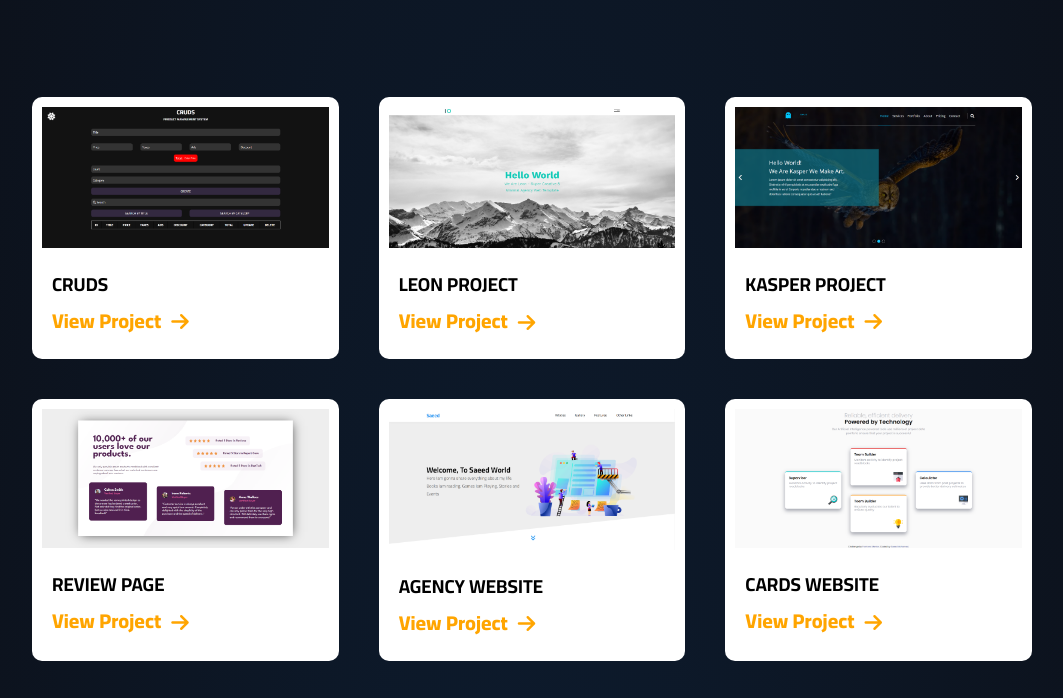
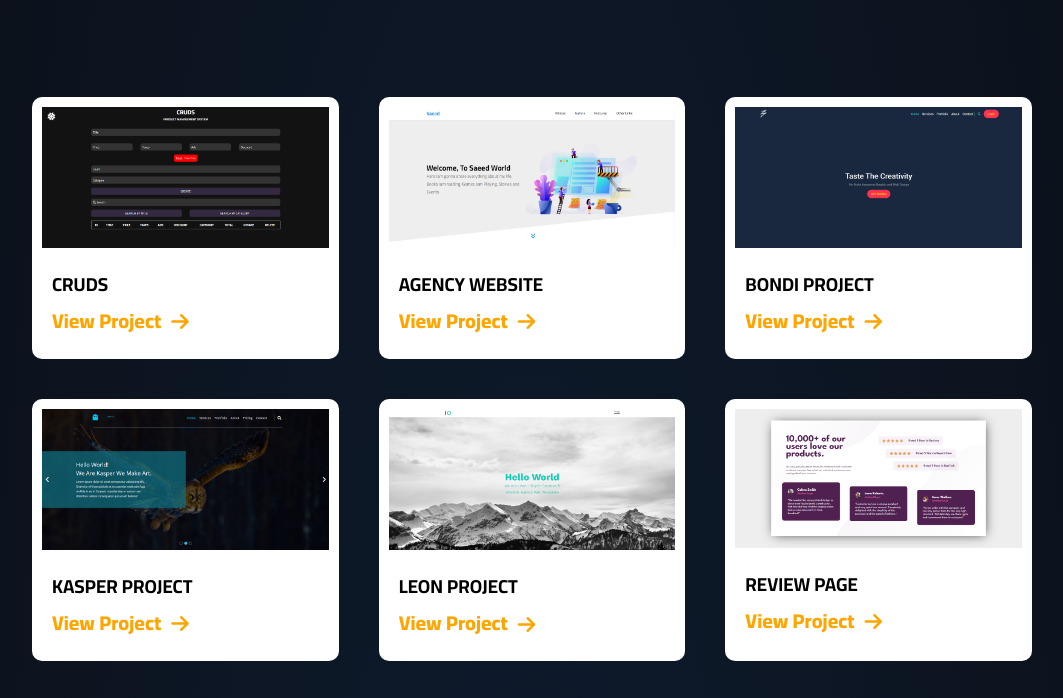
Before and after one commit to saeed-m-elsayed/my-portfolio, a plain HTML site: page index.html in a window 1280 px wide. Shown: the part 1595-2293 px from the top of the page, without its empty margins (108-1171 px from the left). Drawn offline with Linux system fonts and the light colour scheme.

Commit message:
add new project

```diff
--- a/index.html
+++ b/index.html
@@ -87,10 +87,19 @@
                     </div>
                 </div>
                 <div class="box">
-                    <img src="images/p-2.png" alt="img">
+                    <img src="images/p-5.png" alt="img">
                     <div class="text">
-                        <h3>LEON PROJECT</h3>
-                       <a href="https://saeed-m-elsayed.github.io/first-project/" target="_blank">
+                        <h3>AGENCY WEBSITE</h3>
+                        <a href="https://saeed-m-elsayed.github.io/html-css-fourth-project/" target="_blank">
+                            <p>View Project <i class="fa-solid fa-arrow-right"></i></p>
+                        </a>
+                    </div>
+                </div>
+                <div class="box">
+                    <img src="images/bondi.png" alt="img">
+                    <div class="text">
+                        <h3>BONDI PROJECT</h3>
+                       <a href="https://saeed-m-elsayed.github.io/bootstrap-bondi01/" target="_blank">
                             <p>View Project <i class="fa-solid fa-arrow-right"></i></p>
                         </a>
                     </div>
@@ -105,19 +114,19 @@
                     </div>
                 </div>
                 <div class="box">
-                    <img src="images/p-4.png" alt="img">
+                    <img src="images/p-2.png" alt="img">
                     <div class="text">
-                        <h3>REVIEW PAGE</h3>
-                       <a href="https://saeed-m-elsayed.github.io/third-project/" target="_blank">
+                        <h3>LEON PROJECT</h3>
+                       <a href="https://saeed-m-elsayed.github.io/first-project/" target="_blank">
                             <p>View Project <i class="fa-solid fa-arrow-right"></i></p>
                         </a>
                     </div>
                 </div>
                 <div class="box">
-                    <img src="images/p-5.png" alt="img">
+                    <img src="images/p-4.png" alt="img">
                     <div class="text">
-                        <h3>AGENCY WEBSITE</h3>
-                        <a href="https://saeed-m-elsayed.github.io/html-css-fourth-project/" target="_blank">
+                        <h3>REVIEW PAGE</h3>
+                       <a href="https://saeed-m-elsayed.github.io/third-project/" target="_blank">
                             <p>View Project <i class="fa-solid fa-arrow-right"></i></p>
                         </a>
                     </div>
```
Also changed, not shown: images/bondi.png (added).
